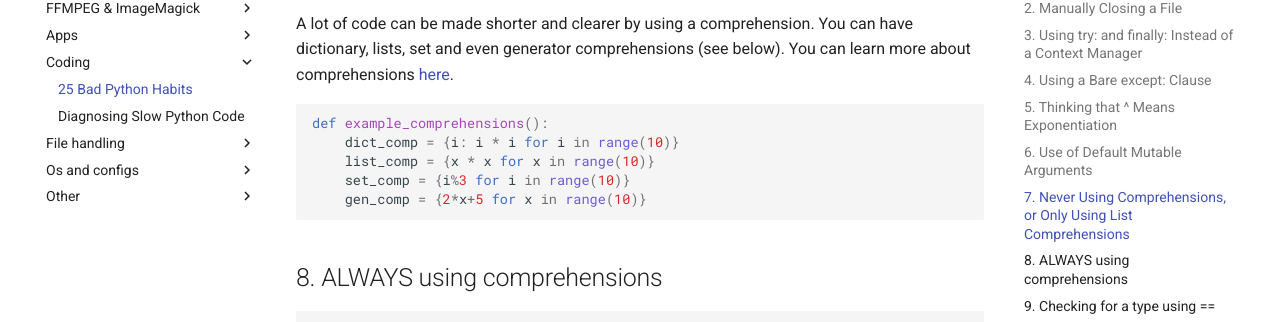
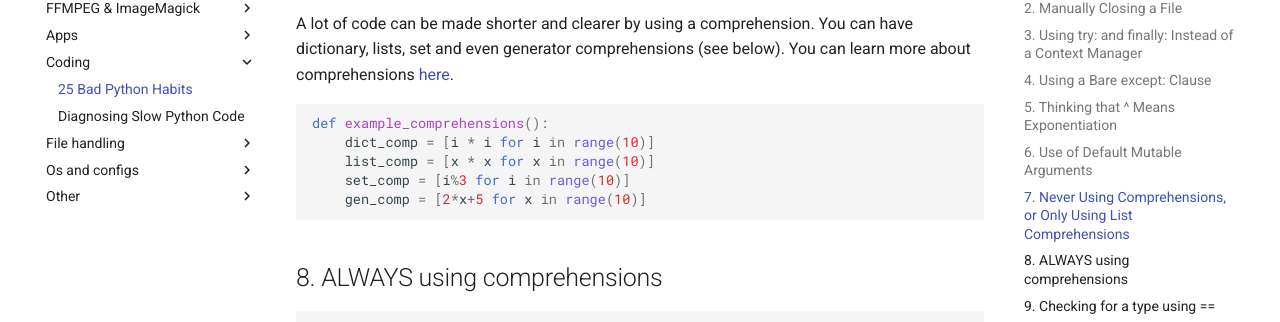
Before and after one commit to johnhalz/how_to, an MkDocs documentation site: the page built from docs/coding/bad_python_habits.md, in a window 1280 px wide and 900 px high, scrolled down 3060 px. Shown: the part 127-449 px from the top of the window. Built offline with MkDocs 1.6.1 and Material for MkDocs 9.7.7, drawn with Linux system fonts in a browser that asks for light colours.

Commit message:
Fixed code syntax

````diff
--- a/docs/coding/bad_python_habits.md
+++ b/docs/coding/bad_python_habits.md
@@ -138,10 +138,10 @@
 
 ``` py
 def example_comprehensions():
-    dict_comp = {i: i * i for i in range(10)}
-    list_comp = {x * x for x in range(10)}
-    set_comp = {i%3 for i in range(10)}
-    gen_comp = {2*x+5 for x in range(10)}
+    dict_comp = [i * i for i in range(10)]
+    list_comp = [x * x for x in range(10)]
+    set_comp = [i%3 for i in range(10)]
+    gen_comp = [2*x+5 for x in range(10)]
 ```
 
 ## 8. ALWAYS using comprehensions
````
